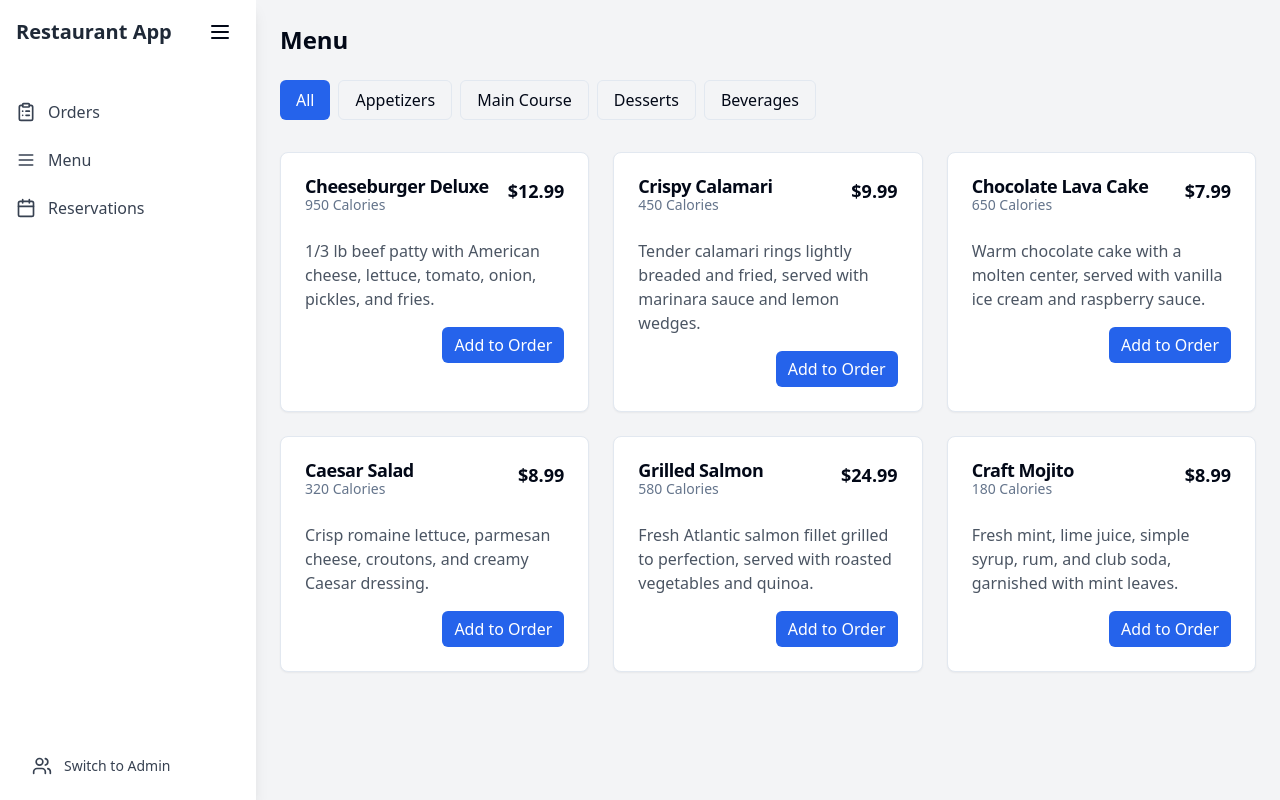
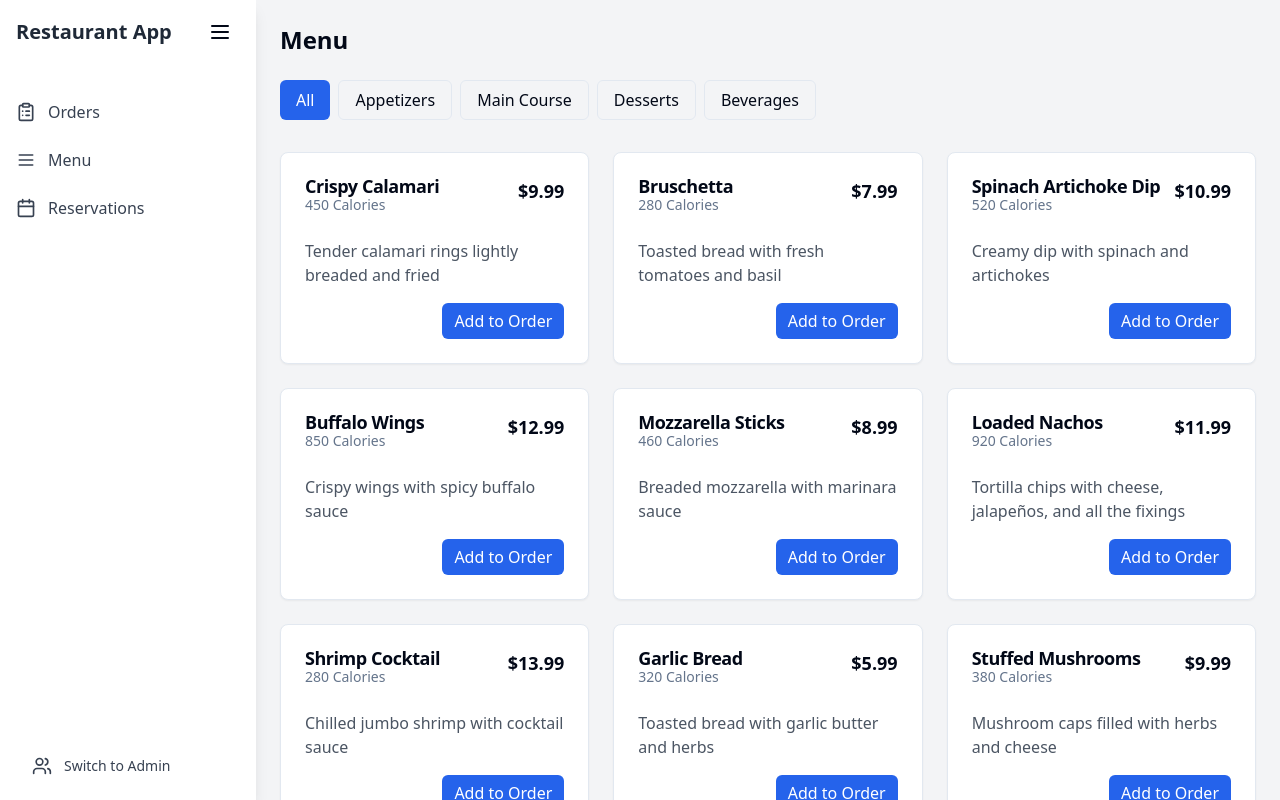
Before and after one commit to trustedge/Restaurant-Frontend, a Next.js app: page /menu in a window 1280 px wide. Built offline with nearby package versions, Linux system fonts and the light colour scheme.

Commit message:
Added extra menu items, fixed dialog popup for adding items to orders

```diff
--- a/app/contexts/menu-context.tsx
+++ b/app/contexts/menu-context.tsx
@@ -2,7 +2,7 @@
 
 import React, { createContext, useContext, useState } from 'react';
 
-interface MenuItem {
+export interface MenuItem {
   id: string;
   name: string;
   price: string;
@@ -13,6 +13,8 @@ interface MenuItem {
 
 interface MenuContextType {
   menuItems: MenuItem[];
+  categories: string[];
+  filterMenuItems: (category: string, searchTerm: string) => MenuItem[];
   setMenuItems: React.Dispatch<React.SetStateAction<MenuItem[]>>;
 }
 
@@ -20,58 +22,75 @@ const MenuContext = createContext<MenuContextType | undefined>(undefined);
 
 export function MenuProvider({ children }: { children: React.ReactNode }) {
   const [menuItems, setMenuItems] = useState<MenuItem[]>([
-    {
-      id: "1",
-      name: "Cheeseburger Deluxe",
-      price: "$12.99",
-      calories: "950",
-      description: "1/3 lb beef patty with American cheese, lettuce, tomato, onion, pickles, and fries.",
-      category: "Main Course"
-    },
-    {
-      id: "2",
-      name: "Crispy Calamari",
-      price: "$9.99",
-      calories: "450",
-      description: "Tender calamari rings lightly breaded and fried, served with marinara sauce and lemon wedges.",
-      category: "Appetizers"
-    },
-    {
-      id: "3",
-      name: "Chocolate Lava Cake",
-      price: "$7.99",
-      calories: "650",
-      description: "Warm chocolate cake with a molten center, served with vanilla ice cream and raspberry sauce.",
-      category: "Desserts"
-    },
-    {
-      id: "4",
-      name: "Caesar Salad",
-      price: "$8.99",
-      calories: "320",
-      description: "Crisp romaine lettuce, parmesan cheese, croutons, and creamy Caesar dressing.",
-      category: "Appetizers"
-    },
-    {
-      id: "5",
-      name: "Grilled Salmon",
-      price: "$24.99",
-      calories: "580",
-      description: "Fresh Atlantic salmon fillet grilled to perfection, served with roasted vegetables and quinoa.",
-      category: "Main Course"
-    },
-    {
-      id: "6",
-      name: "Craft Mojito",
-      price: "$8.99",
-      calories: "180",
-      description: "Fresh mint, lime juice, simple syrup, rum, and club soda, garnished with mint leaves.",
-      category: "Beverages"
-    }
+    // Appetizers
+    { id: "1", name: "Crispy Calamari", price: "$9.99", calories: "450", description: "Tender calamari rings lightly breaded and fried", category: "Appetizers" },
+    { id: "2", name: "Bruschetta", price: "$7.99", calories: "280", description: "Toasted bread with fresh tomatoes and basil", category: "Appetizers" },
+    { id: "3", name: "Spinach Artichoke Dip", price: "$10.99", calories: "520", description: "Creamy dip with spinach and artichokes", category: "Appetizers" },
+    { id: "4", name: "Buffalo Wings", price: "$12.99", calories: "850", description: "Crispy wings with spicy buffalo sauce", category: "Appetizers" },
+    { id: "5", name: "Mozzarella Sticks", price: "$8.99", calories: "460", description: "Breaded mozzarella with marinara sauce", category: "Appetizers" },
+    { id: "6", name: "Loaded Nachos", price: "$11.99", calories: "920", description: "Tortilla chips with cheese, jalapeños, and all the fixings", category: "Appetizers" },
+    { id: "7", name: "Shrimp Cocktail", price: "$13.99", calories: "280", description: "Chilled jumbo shrimp with cocktail sauce", category: "Appetizers" },
+    { id: "8", name: "Garlic Bread", price: "$5.99", calories: "320", description: "Toasted bread with garlic butter and herbs", category: "Appetizers" },
+    { id: "9", name: "Stuffed Mushrooms", price: "$9.99", calories: "380", description: "Mushroom caps filled with herbs and cheese", category: "Appetizers" },
+    { id: "10", name: "Spring Rolls", price: "$8.99", calories: "340", description: "Crispy rolls with vegetables and dipping sauce", category: "Appetizers" },
+    { id: "11", name: "Onion Rings", price: "$7.99", calories: "420", description: "Beer-battered onion rings with ranch", category: "Appetizers" },
+    { id: "12", name: "Hummus Plate", price: "$8.99", calories: "380", description: "Creamy hummus with pita and vegetables", category: "Appetizers" },
+    // Main Course
+    { id: "13", name: "Cheeseburger Deluxe", price: "$12.99", calories: "950", description: "1/3 lb beef patty with cheese and fixings", category: "Main Course" },
+    { id: "14", name: "Grilled Salmon", price: "$24.99", calories: "580", description: "Fresh salmon with seasonal vegetables", category: "Main Course" },
+    { id: "15", name: "Chicken Alfredo", price: "$18.99", calories: "1100", description: "Fettuccine in creamy alfredo sauce", category: "Main Course" },
+    { id: "16", name: "Ribeye Steak", price: "$29.99", calories: "890", description: "12oz ribeye cooked to your preference", category: "Main Course" },
+    { id: "17", name: "Vegetable Stir Fry", price: "$15.99", calories: "420", description: "Fresh vegetables in savory sauce", category: "Main Course" },
+    { id: "18", name: "BBQ Ribs", price: "$26.99", calories: "980", description: "Full rack of tender baby back ribs", category: "Main Course" },
+    { id: "19", name: "Fish & Chips", price: "$16.99", calories: "850", description: "Beer-battered cod with crispy fries", category: "Main Course" },
+    { id: "20", name: "Shrimp Scampi", price: "$22.99", calories: "720", description: "Garlic shrimp over linguine pasta", category: "Main Course" },
+    { id: "21", name: "Chicken Marsala", price: "$19.99", calories: "680", description: "Chicken breast in mushroom wine sauce", category: "Main Course" },
+    { id: "22", name: "Eggplant Parmesan", price: "$16.99", calories: "590", description: "Breaded eggplant with marinara and cheese", category: "Main Course" },
+    { id: "23", name: "Beef Stir Fry", price: "$18.99", calories: "650", description: "Tender beef strips with Asian vegetables", category: "Main Course" },
+    { id: "24", name: "Lobster Mac & Cheese", price: "$24.99", calories: "980", description: "Creamy mac & cheese with lobster meat", category: "Main Course" },
+    { id: "25", name: "Pork Chop", price: "$21.99", calories: "720", description: "Grilled pork chop with apple chutney", category: "Main Course" },
+    { id: "26", name: "Seafood Paella", price: "$27.99", calories: "890", description: "Spanish rice with mixed seafood", category: "Main Course" },
+    { id: "27", name: "Vegan Buddha Bowl", price: "$15.99", calories: "520", description: "Quinoa bowl with roasted vegetables", category: "Main Course" },
+    // Desserts
+    { id: "28", name: "Chocolate Lava Cake", price: "$7.99", calories: "650", description: "Warm cake with molten chocolate center", category: "Desserts" },
+    { id: "29", name: "New York Cheesecake", price: "$8.99", calories: "730", description: "Classic creamy cheesecake", category: "Desserts" },
+    { id: "30", name: "Apple Pie", price: "$6.99", calories: "450", description: "Homemade pie with vanilla ice cream", category: "Desserts" },
+    { id: "31", name: "Tiramisu", price: "$8.99", calories: "420", description: "Italian coffee-flavored dessert", category: "Desserts" },
+    { id: "32", name: "Ice Cream Sundae", price: "$6.99", calories: "550", description: "Three scoops with toppings", category: "Desserts" },
+    { id: "33", name: "Crème Brûlée", price: "$8.99", calories: "520", description: "Classic French custard with caramelized sugar", category: "Desserts" },
+    { id: "34", name: "Key Lime Pie", price: "$7.99", calories: "380", description: "Tangy lime pie with whipped cream", category: "Desserts" },
+    { id: "35", name: "Bread Pudding", price: "$6.99", calories: "480", description: "Warm pudding with bourbon sauce", category: "Desserts" },
+    { id: "36", name: "Fruit Tart", price: "$7.99", calories: "340", description: "Pastry cream with fresh seasonal fruits", category: "Desserts" },
+    { id: "37", name: "Chocolate Mousse", price: "$6.99", calories: "380", description: "Light and airy chocolate dessert", category: "Desserts" },
+    // Beverages
+    { id: "38", name: "Craft Mojito", price: "$8.99", calories: "180", description: "Fresh mint and lime cocktail", category: "Beverages" },
+    { id: "39", name: "Iced Tea", price: "$3.99", calories: "0", description: "Fresh brewed unsweetened tea", category: "Beverages" },
+    { id: "40", name: "Lemonade", price: "$3.99", calories: "120", description: "Fresh squeezed lemonade", category: "Beverages" },
+    { id: "41", name: "Smoothie", price: "$5.99", calories: "240", description: "Blend of fresh fruits", category: "Beverages" },
+    { id: "42", name: "Coffee", price: "$2.99", calories: "0", description: "Premium roast coffee", category: "Beverages" },
+    { id: "43", name: "Margarita", price: "$9.99", calories: "220", description: "Classic tequila cocktail", category: "Beverages" },
+    { id: "44", name: "Old Fashioned", price: "$10.99", calories: "180", description: "Whiskey cocktail with bitters", category: "Beverages" },
+    { id: "45", name: "Espresso Martini", price: "$11.99", calories: "190", description: "Coffee-flavored cocktail", category: "Beverages" },
+    { id: "46", name: "Virgin Piña Colada", price: "$6.99", calories: "180", description: "Non-alcoholic tropical drink", category: "Beverages" },
+    { id: "47", name: "Craft Beer", price: "$6.99", calories: "150", description: "Rotating selection of local beers", category: "Beverages" },
+    { id: "48", name: "Red Wine", price: "$8.99", calories: "125", description: "House red wine by the glass", category: "Beverages" },
+    { id: "49", name: "White Wine", price: "$8.99", calories: "120", description: "House white wine by the glass", category: "Beverages" },
+    { id: "50", name: "Sparkling Water", price: "$3.99", calories: "0", description: "Premium sparkling mineral water", category: "Beverages" }
   ]);
 
+  const categories = ['Appetizers', 'Main Course', 'Desserts', 'Beverages'];
+
+  const filterMenuItems = (category: string, searchTerm: string) => {
+    return menuItems.filter(item =>
+      (category === 'All' || item.category === category) &&
+      (searchTerm === '' ||
+        item.name.toLowerCase().includes(searchTerm.toLowerCase()) ||
+        item.category.toLowerCase().includes(searchTerm.toLowerCase()))
+    );
+  };
+
   return (
-    <MenuContext.Provider value={{ menuItems, setMenuItems }}>
+    <MenuContext.Provider value={{ menuItems, setMenuItems, categories, filterMenuItems }}>
       {children}
     </MenuContext.Provider>
   );
--- a/app/orders/page.tsx
+++ b/app/orders/page.tsx
@@ -1,6 +1,7 @@
 "use client";
 
 import React, { useState, useEffect, useRef } from 'react';
+import { useMenu } from '@/app/contexts/menu-context';
 import { Plus, Check, X, Search, Clock, Loader2 } from 'lucide-react';
 import { Button } from '@/components/ui/button';
 import { Input } from '@/components/ui/input';
@@ -12,15 +13,6 @@ import {
   DialogTitle,
   DialogFooter,
 } from '@/components/ui/dialog';
-
-interface MenuItem {
-  id: string;
-  name: string;
-  price: string;
-  calories: string;
-  description: string;
-  category: string;
-}
 
 interface OrderItem {
   M: {
@@ -55,11 +47,12 @@ export default function OrdersPage() {
   const [currentOrderIndex, setCurrentOrderIndex] = useState<number>(-1);
   const [menuSearchTerm, setMenuSearchTerm] = useState('');
   const [selectedCategory, setSelectedCategory] = useState('All');
-  const [displayedItems, setDisplayedItems] = useState<number>(20);
+  const [displayedItems, setDisplayedItems] = useState<number>(40); // Increased initial load
   const [isLoadingMore, setIsLoadingMore] = useState(false);
   const loadMoreTimeoutRef = useRef<NodeJS.Timeout>();
+  const scrollContainerRef = useRef<HTMLDivElement>(null);
 
-  const categories = ['Appetizers', 'Main Course', 'Desserts', 'Beverages'];
+  const { menuItems, categories, filterMenuItems } = useMenu();
   const statusOptions = ['Placed', 'Preparing', 'Ready', 'Delivered', 'Cancelled'];
 
   const statusColors = {
@@ -69,54 +62,6 @@ export default function OrdersPage() {
     'Delivered': 'bg-gray-100 text-gray-800',
     'Cancelled': 'bg-red-100 text-red-800'
   };
-
-  // Generate menu items
-  const generateMenuItems = () => {
-    const baseItems = [
-      // Appetizers
-      { name: "Crispy Calamari", price: "$9.99", category: "Appetizers" },
-      { name: "Bruschetta", price: "$7.99", category: "Appetizers" },
-      { name: "Spinach Artichoke Dip", price: "$10.99", category: "Appetizers" },
-      { name: "Buffalo Wings", price: "$12.99", category: "Appetizers" },
-      { name: "Mozzarella Sticks", price: "$8.99", category: "Appetizers" },
-      // Main Course
-      { name: "Cheeseburger Deluxe", price: "$12.99", category: "Main Course" },
-      { name: "Grilled Salmon", price: "$24.99", category: "Main Course" },
-      { name: "Chicken Alfredo", price: "$18.99", category: "Main Course" },
-      { name: "Ribeye Steak", price: "$29.99", category: "Main Course" },
-      { name: "Vegetable Stir Fry", price: "$15.99", category: "Main Course" },
-      // Desserts
-      { name: "Chocolate Lava Cake", price: "$7.99", category: "Desserts" },
-      { name: "New York Cheesecake", price: "$8.99", category: "Desserts" },
-      { name: "Apple Pie", price: "$6.99", category: "Desserts" },
-      { name: "Tiramisu", price: "$8.99", category: "Desserts" },
-      { name: "Ice Cream Sundae", price: "$6.99", category: "Desserts" },
-      // Beverages
-      { name: "Craft Mojito", price: "$8.99", category: "Beverages" },
-      { name: "Iced Tea", price: "$3.99", category: "Beverages" },
-      { name: "Lemonade", price: "$3.99", category: "Beverages" },
-      { name: "Smoothie", price: "$5.99", category: "Beverages" },
-      { name: "Coffee", price: "$2.99", category: "Beverages" },
-    ];
-
-    // Generate variations of items
-    return baseItems.flatMap((item, index) => {
-      const variations = [];
-      for (let i = 0; i < 20; i++) {
-        variations.push({
-          id: `${index}-${i}`,
-          name: i === 0 ? item.name : `${item.name} ${i + 1}`,
-          price: item.price,
-          calories: "0",
-          description: "",
-          category: item.category,
-        });
-      }
-      return variations;
-    });
-  };
-
-  const menuItems: MenuItem[] = generateMenuItems();
 
   const [orders, setOrders] = useState<Order[]>([
     {
@@ -163,23 +108,17 @@ export default function OrdersPage() {
     }
   ]);
 
-  // Filter menu items based on search and category
-  const filteredMenuItems = menuItems
-    .filter(item =>
-      (selectedCategory === 'All' || item.category === selectedCategory) &&
-      (menuSearchTerm === '' ||
-        item.name.toLowerCase().includes(menuSearchTerm.toLowerCase()) ||
-        item.category.toLowerCase().includes(menuSearchTerm.toLowerCase()))
-    );
+  // Get filtered menu items
+  const filteredItems = filterMenuItems(selectedCategory, menuSearchTerm);
 
-  // Scroll handler
+  // Scroll handler with improved loading logic
   const handleScroll = (e: React.UIEvent<HTMLDivElement>) => {
     const { scrollTop, scrollHeight, clientHeight } = e.currentTarget;
-    const scrollThreshold = 100; // px from bottom
+    const scrollThreshold = 300; // Increased threshold for earlier loading
 
     if (!isLoadingMore &&
         scrollHeight - (scrollTop + clientHeight) < scrollThreshold &&
-        displayedItems < filteredMenuItems.length) {
+        displayedItems < filteredItems.length) {
       setIsLoadingMore(true);
 
       // Clear any existing timeout
@@ -189,11 +128,16 @@ export default function OrdersPage() {
 
       // Add delay to prevent rapid firing
       loadMoreTimeoutRef.current = setTimeout(() => {
-        setDisplayedItems(prev => Math.min(prev + 20, menuItems.length));
+        setDisplayedItems(prev => Math.min(prev + 40, filteredItems.length)); // Load more items at once
         setIsLoadingMore(false);
-      }, 500);
+      }, 300); // Reduced delay
     }
   };
+
+  // Reset displayed items when filters change
+  useEffect(() => {
+    setDisplayedItems(40);
+  }, [selectedCategory, menuSearchTerm]);
 
   // Cleanup timeout on unmount
   useEffect(() => {
@@ -405,17 +349,20 @@ export default function OrdersPage() {
 
       {/* Menu Selection Dialog */}
       <Dialog open={isMenuDialogOpen} onOpenChange={setIsMenuDialogOpen}>
-        <DialogContent className="max-w-[90vw] w-full max-h-[90vh] p-0">
-          <div className="flex flex-col h-full max-h-[90vh]">
-            <div className="p-6 border-b">
+        <DialogContent className="w-[95vw] h-[90vh] p-0 flex flex-col">
+          {/* Static Header */}
+          <div className="flex-none">
+            <div className="p-6 border-b bg-white">
+              <div className="max-w-[1400px] mx-auto px-4">
                 <DialogHeader>
                   <DialogTitle>Add Menu Items</DialogTitle>
                 </DialogHeader>
               </div>
+            </div>
 
             {/* Search and Categories */}
-            <div className="px-6 py-4 border-b bg-white sticky top-0 z-50">
-              <div className="space-y-4">
+            <div className="px-6 py-4 border-b bg-white">
+              <div className="space-y-4 max-w-[1400px] mx-auto px-4">
                 <div className="relative">
                   <Search className="absolute left-3 top-2.5 h-5 w-5 text-gray-400" />
                   <Input
@@ -425,19 +372,19 @@ export default function OrdersPage() {
                     value={menuSearchTerm}
                     onChange={(e) => {
                       setMenuSearchTerm(e.target.value);
-                      setDisplayedItems(20);
+                      setDisplayedItems(40);
                     }}
                   />
                 </div>
 
-                <div className="flex space-x-2 overflow-x-auto pb-2">
+                <div className="flex space-x-2 overflow-x-auto pb-2 min-w-0">
                   {['All', ...categories].map((category) => (
                     <Button
                       key={category}
                       variant={selectedCategory === category ? "default" : "outline"}
                       onClick={() => {
                         setSelectedCategory(category);
-                        setDisplayedItems(20);
+                        setDisplayedItems(40);
                       }}
                       className="whitespace-nowrap"
                     >
@@ -447,14 +394,13 @@ export default function OrdersPage() {
                 </div>
               </div>
             </div>
+          </div>
 
-            {/* Menu Items Grid */}
-            <div
-              className="flex-1 overflow-y-auto p-6"
-              onScroll={handleScroll}
-            >
-              <div className="grid grid-cols-2 md:grid-cols-3 lg:grid-cols-4 xl:grid-cols-5 gap-4">
-                {filteredMenuItems.slice(0, displayedItems).map((item) => (
+          {/* Scrollable Menu Items Grid */}
+          <div className="flex-1 overflow-y-auto p-6" ref={scrollContainerRef} onScroll={handleScroll}>
+            <div className="w-full max-w-[1400px] mx-auto">
+              <div className="grid grid-cols-1 sm:grid-cols-2 md:grid-cols-3 lg:grid-cols-4 xl:grid-cols-5 gap-4">
+                {filteredItems.slice(0, displayedItems).map((item) => (
                   <div
                     key={item.id}
                     className={`p-4 rounded-lg border cursor-pointer transition-colors relative ${
@@ -473,9 +419,10 @@ export default function OrdersPage() {
                     }}
                   >
                     <div className="flex justify-between items-center">
-                      <div className="font-medium">{item.name}</div>
-                      <div className="text-sm font-semibold">{item.price}</div>
+                      <div className="font-medium truncate mr-2">{item.name}</div>
+                      <div className="text-sm font-semibold whitespace-nowrap">{item.price}</div>
                     </div>
+                    <div className="text-sm text-gray-500 mt-1 truncate">{item.description}</div>
                     {selectedItems.has(item.id) && (
                       <div className="absolute top-2 right-2">
                         <Check className="h-4 w-4 text-blue-500" />
@@ -483,6 +430,7 @@ export default function OrdersPage() {
                     )}
                   </div>
                 ))}
+              </div>
             </div>
 
             {/* Loading indicator */}
@@ -493,8 +441,9 @@ export default function OrdersPage() {
             )}
           </div>
 
-            {/* Footer */}
-            <div className="p-4 border-t bg-white">
+          {/* Static Footer */}
+          <div className="flex-none p-4 border-t bg-white">
+            <div className="max-w-[1400px] mx-auto px-4">
               <DialogFooter>
               <Button variant="outline" onClick={() => setIsMenuDialogOpen(false)}>
                 Cancel
--- a/components/ui/dialog.tsx
+++ b/components/ui/dialog.tsx
@@ -36,7 +36,7 @@ const DialogContent = React.forwardRef<
     <DialogOverlay />
     <DialogPrimitive.Content
       ref={ref}
-      className={`fixed z-50 grid w-full gap-4 rounded-b-lg border bg-background p-6 shadow-lg animate-in data-[state=open]:fade-in-90 data-[state=open]:slide-in-from-bottom-10 sm:max-w-lg sm:rounded-lg sm:zoom-in-90 data-[state=open]:sm:slide-in-from-bottom-0 ${className}`}
+      className={`fixed z-50 grid w-full gap-4 rounded-b-lg border bg-background p-6 shadow-lg animate-in data-[state=open]:fade-in-90 data-[state=open]:slide-in-from-bottom-10 sm:max-w-fit sm:rounded-lg sm:zoom-in-90 data-[state=open]:sm:slide-in-from-bottom-0 max-h-[80vh] overflow-y-auto ${className}`}
       {...props}
     >
       {children}
```
Lines whose indentation alone changed are shown as unchanged.
